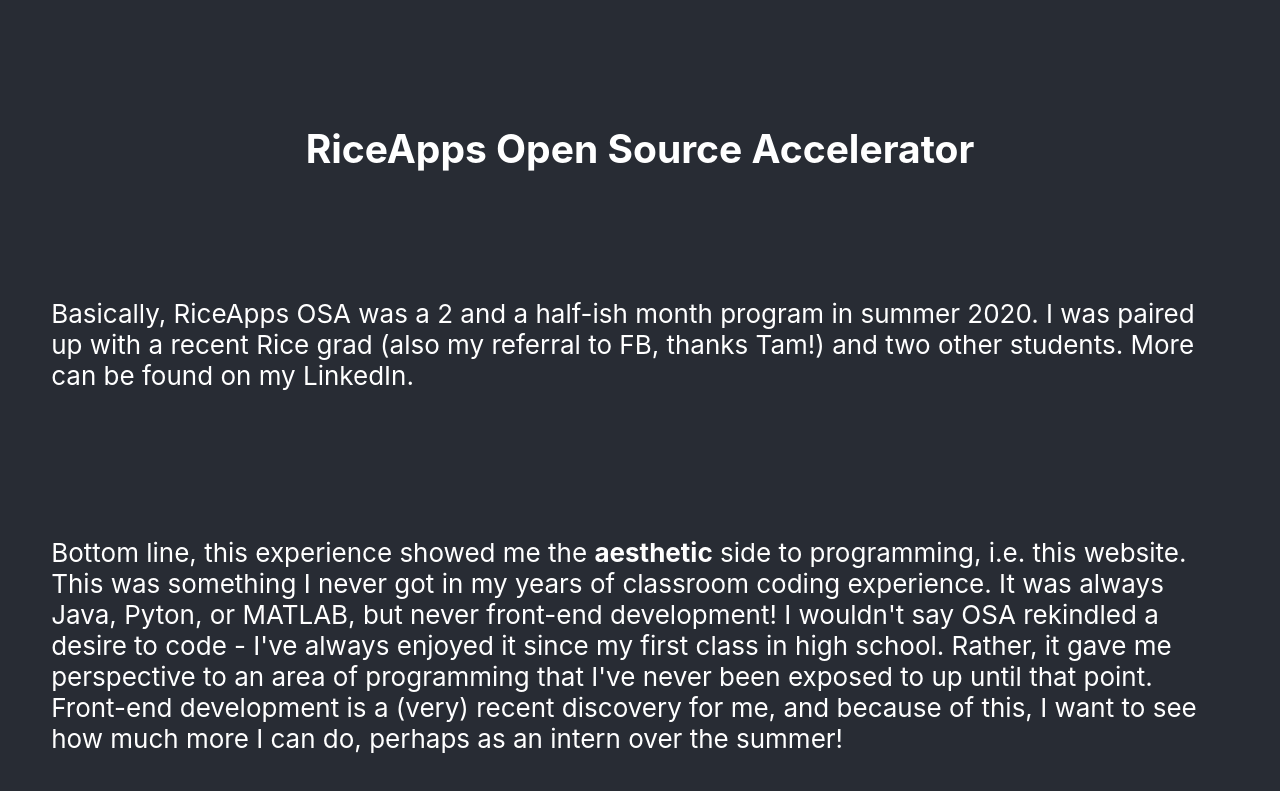
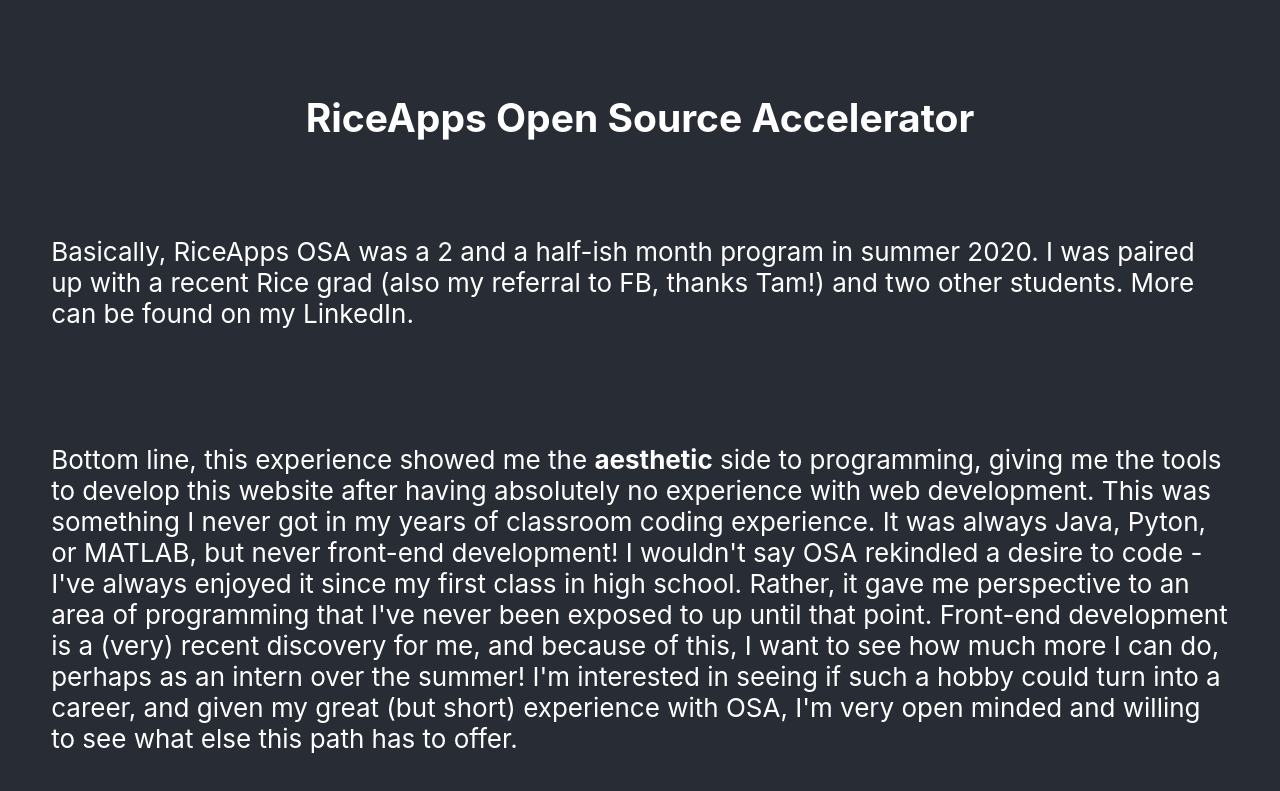
Before and after one commit to bnkhek/bnkheksite, a React (Create React App) app: page /About in a window 1280 px wide. Shown: the part 5475-6266 px from the top of the page. Built offline with nearby package versions, Linux system fonts and the light colour scheme.

Commit message:
Why tho revised

```diff
--- a/src/Routes/App.js
+++ b/src/Routes/App.js
@@ -169,15 +169,20 @@
           </p>
           <p>
             Bottom line, this experience showed me the{" "}
-            <strong>aesthetic</strong> side to programming, i.e. this website.
-            This was something I never got in my years of classroom coding
-            experience. It was always Java, Pyton, or MATLAB, but never
-            front-end development! I wouldn't say OSA rekindled a desire to code
-            - I've always enjoyed it since my first class in high school.
-            Rather, it gave me perspective to an area of programming that I've
-            never been exposed to up until that point. Front-end development is
-            a (very) recent discovery for me, and because of this, I want to see
-            how much more I can do, perhaps as an intern over the summer!
+            <strong>aesthetic</strong> side to programming, giving me the tools
+            to develop this website after having absolutely no experience with
+            web development. This was something I never got in my years of
+            classroom coding experience. It was always Java, Pyton, or MATLAB,
+            but never front-end development! I wouldn't say OSA rekindled a
+            desire to code - I've always enjoyed it since my first class in high
+            school. Rather, it gave me perspective to an area of programming
+            that I've never been exposed to up until that point. Front-end
+            development is a (very) recent discovery for me, and because of
+            this, I want to see how much more I can do, perhaps as an intern
+            over the summer! I'm interested in seeing if such a hobby could turn
+            into a career, and given my great (but short) experience with OSA,
+            I'm very open minded and willing to see what else this path has to
+            offer.
           </p>
         </div>
       </body>
```
